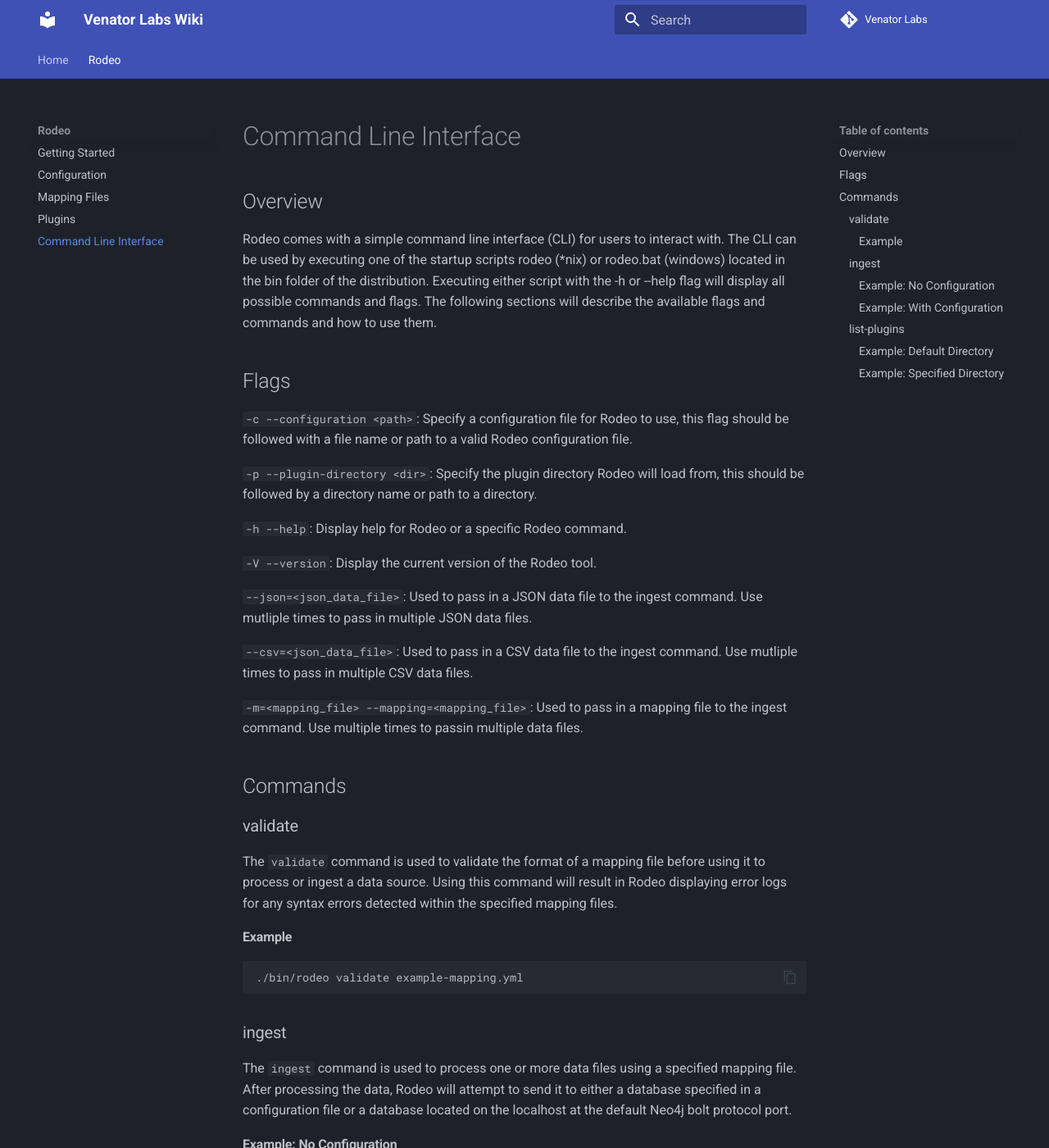
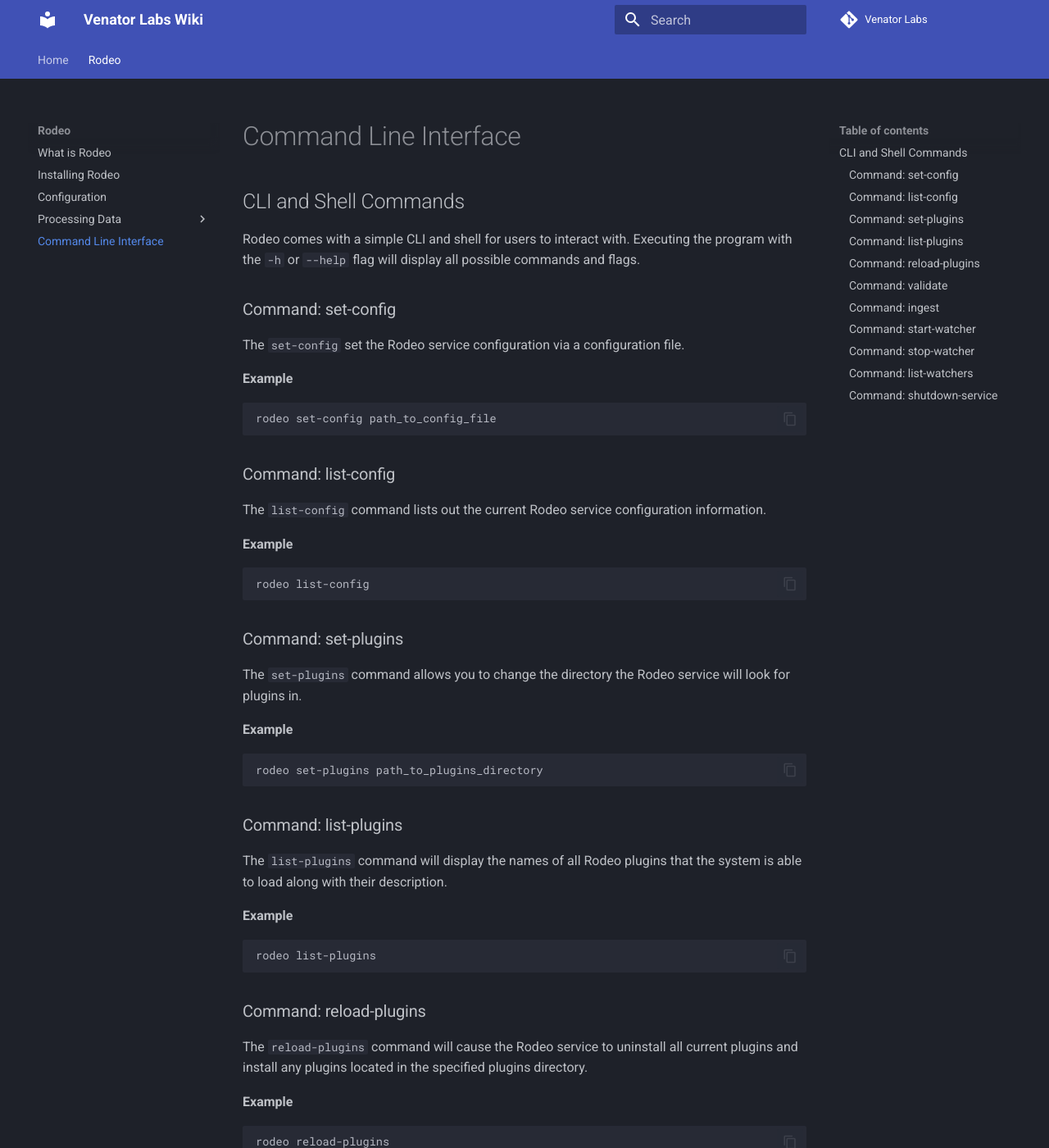
Before and after one commit to VenatorLabs/venator-labs, an MkDocs documentation site: the page built from docs/rodeo/command-line-interface.md, in a window 1280 px wide and 1400 px high. Shown: the whole window at 82% size. Built offline with MkDocs 1.6.1 and Material for MkDocs 9.7.7, drawn with Linux system fonts in a browser that asks for light colours; some of the changed text lies outside the part shown.

Commit message:
Updated to latest Rodeo documentation

````diff
--- a/docs/rodeo/command-line-interface.md
+++ b/docs/rodeo/command-line-interface.md
@@ -1,78 +1,130 @@
 # Command Line Interface
 
-## Overview
+## CLI and Shell Commands
 
-Rodeo comes with a simple command line interface (CLI) for users to interact with. The CLI can be used by executing one of the startup scripts rodeo (*nix) or rodeo.bat (windows) located in the bin folder of the distribution. Executing either script with the -h or --help flag will display all possible commands and flags. The following sections will describe the available flags and commands and how to use them.
+Rodeo comes with a simple CLI and shell for users to interact with.
+Executing the program with the `-h` or `--help` flag will display all
+possible commands and flags.
 
-## Flags
+### Command: set-config
 
-`-c --configuration <path>`: Specify a configuration file for Rodeo to use, this
-flag should be followed with a file name or path to a valid Rodeo configuration
-file.
+The `set-config` set the Rodeo service configuration via a configuration file.
 
-`-p --plugin-directory <dir>`: Specify the plugin directory Rodeo will load
-from, this should be followed by a directory name or path to a directory.
-
-`-h --help`: Display help for Rodeo or a specific Rodeo command.
-
-`-V --version`: Display the current version of the Rodeo tool.
-
-`--json=<json_data_file>`: Used to pass in a JSON data file to the ingest
-command. Use mutliple times to pass in multiple JSON data files.
-
-`--csv=<json_data_file>`: Used to pass in a CSV data file to the ingest command.
-Use mutliple times to pass in multiple CSV data files.
-
-`-m=<mapping_file> --mapping=<mapping_file>`: Used to pass in a mapping file to
-the ingest command. Use multiple times to passin multiple data files.
-
-## Commands
-
-### validate
-
-The `validate` command is used to validate the format of a mapping file before
-using it to process or ingest a data source. Using this command will result in
-Rodeo displaying error logs for any syntax errors detected within the specified
-mapping files.
-
-#### Example
+**Example**
 
 ```sh
-./bin/rodeo validate example-mapping.yml
+rodeo set-config path_to_config_file
 ```
 
-### ingest
+### Command: list-config
 
-The `ingest` command is used to process one or more data files using a specified
-mapping file. After processing the data, Rodeo will attempt to send it to either
-a database specified in a configuration file or a database located on the
-localhost at the default Neo4j bolt protocol port.
+The `list-config` command lists out the current Rodeo service configuration
+information.
 
-#### Example: No Configuration
+**Example**
 
 ```sh
-./bin/rodeo ingest --json=example-data-1.json -m=example-mapping.yml
+rodeo list-config
 ```
 
-#### Example: With Configuration
+### Command: set-plugins
+
+The `set-plugins` command allows you to change the directory the Rodeo service
+will look for plugins in.
+
+**Example**
 
 ```sh
-./bin/rodeo -c example-config.yml ingest --json=example-data-1.json -m=example-mapping.yml
+rodeo set-plugins path_to_plugins_directory
 ```
 
-### list-plugins
+### Command: list-plugins
 
 The `list-plugins` command will display the names of all Rodeo plugins that the
 system is able to load along with their description.
 
-#### Example: Default Directory
+**Example**
 
 ```sh
-./bin/rodeo list-plugins
+rodeo list-plugins
 ```
 
-#### Example: Specified Directory
+### Command: reload-plugins
+
+The `reload-plugins` command will cause the Rodeo service to uninstall all
+current plugins and install any plugins located in the specified plugins
+directory.
+
+**Example**
 
 ```sh
-./bin/rodeo -p example-dir list-plugins
+rodeo reload-plugins
 ```
+
+### Command: validate
+
+The `validate` command is used to validate the format of a mapping file before
+using it to process or ingest a data source. Using this command will result in
+Rodeo displaying error messages for any syntax errors detected within the
+specified mapping files.
+
+**Example**
+
+```sh
+rodeo validate example-mapping.yml
+```
+
+### Command: ingest
+
+The `ingest` command is used to process one or more data files using a specified
+mapping file. After processing the data, Rodeo will attempt to send it to
+the database specified in a configuration file.
+
+**Example**
+
+```sh
+rodeo ingest --json=example-data-1.json -m=example-mapping.yml
+```
+
+### Command: start-watcher
+
+The `start-watcher` command spins up a directory watching thread that will
+ingest data from any file placed into the directory that matches a specified
+regular expression pattern.
+
+**Example**
+
+```sh
+rodeo start-watcher -m=example-mapping.yml /directory/to/watch example-data-.*.json JSON
+```
+
+### Command: stop-watcher
+
+The `stop-watcher` command allows you to shutdown a directory watcher thread
+based on its numeric id.
+
+**Example**
+
+```sh
+rodeo stop-watcher 0
+```
+
+### Command: list-watchers
+
+The `list-watchers` command lists out all active directory watcher threads.
+
+**Example**
+
+```sh
+rodeo list-watchers
+```
+
+### Command: shutdown-service
+
+The `shutdown-service` command will cause the Rodeo service to terminate.
+
+**Example**
+
+```sh
+rodeo shutdown-service
+```
--- a/docs/rodeo/getting-started.md
+++ /dev/null
@@ -1,11 +0,0 @@
-# Getting Started
-
-## Overview
-
-Rodeo is a data ingestion tool designed to process, transform, and send data to graph databases. The purpose of this tool is to provide users with a method to easily define a graph schema, process data of various formats, and enrich the data as it is transformed into nodes and relationships. Rodeo provides these capabilities through its use of mapping files where users can model their data. Additionally, Rodeo has a plugin architecture that allows users to create and utilize custom plugins to transform data at multiple points in the processing pipeline.
-
-## Download and Install Rodeo
-
-## Setup Configuration File
-
-## Run Rodeo
--- a/mkdocs.yml
+++ b/mkdocs.yml
@@ -5,10 +5,13 @@ repo_name: Venator Labs
 nav:
   - Home: home/home.md
   - Rodeo:
-    - rodeo/getting-started.md
+    - rodeo/what-is-rodeo.md
+    - rodeo/installing-rodeo.md
     - rodeo/configuration.md
-    - rodeo/mapping-files.md
-    - rodeo/plugins.md
+    - Processing Data:
+      - Processing Data: rodeo/processing-data.md
+      - Mapping Files: rodeo/mapping-files.md
+      - Plugins: rodeo/plugins.md
     - rodeo/command-line-interface.md
 theme:
   name: material
````
Also changed, not shown: docs/rodeo/configuration.md (+22 -3 lines), docs/rodeo/installing-rodeo.md (added, +147 -0 lines), docs/rodeo/plugins.md (+0 -2 lines), docs/rodeo/processing-data.md (added, +31 -0 lines), docs/rodeo/what-is-rodeo.md (added, +26 -0 lines).
